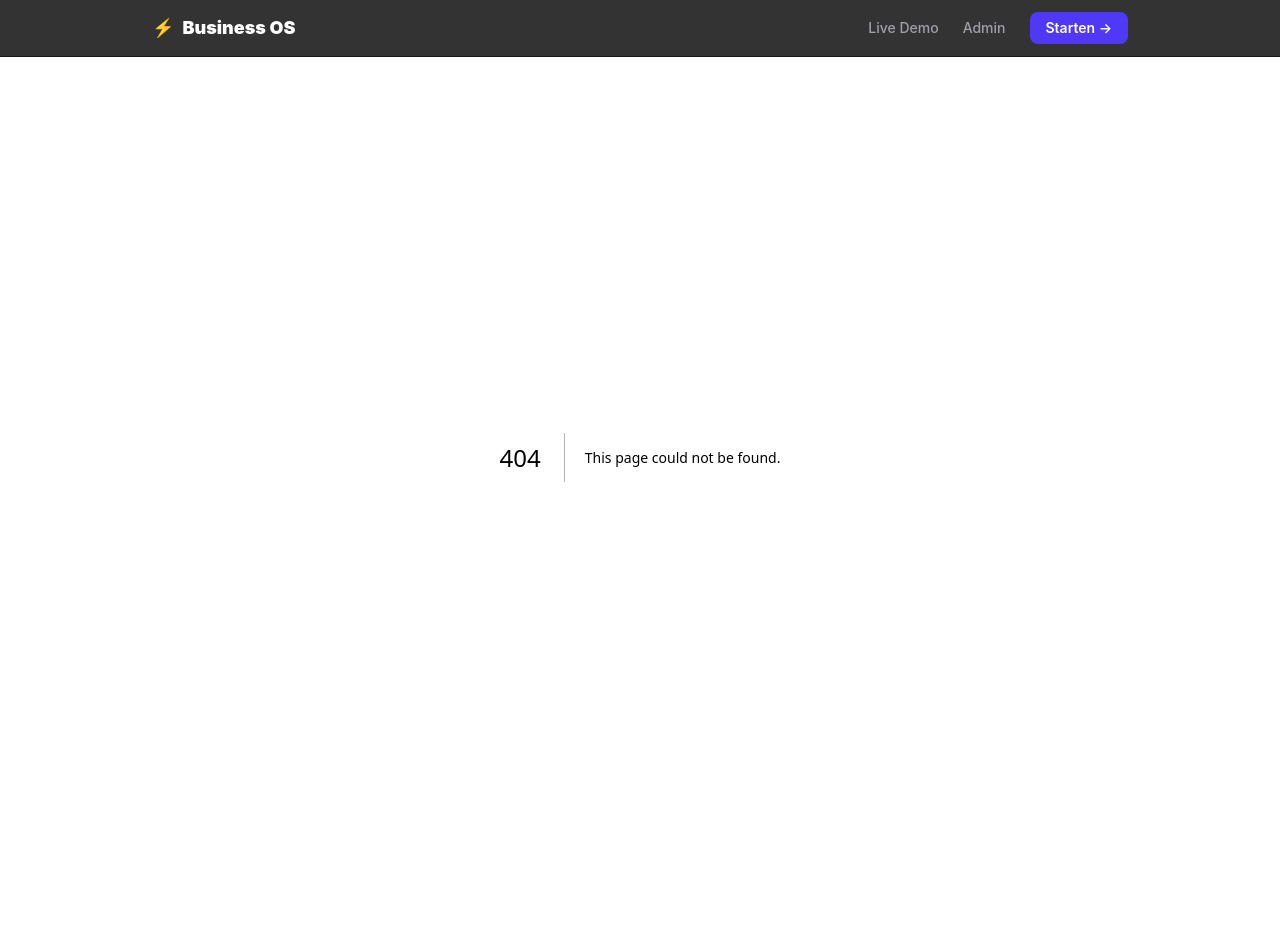
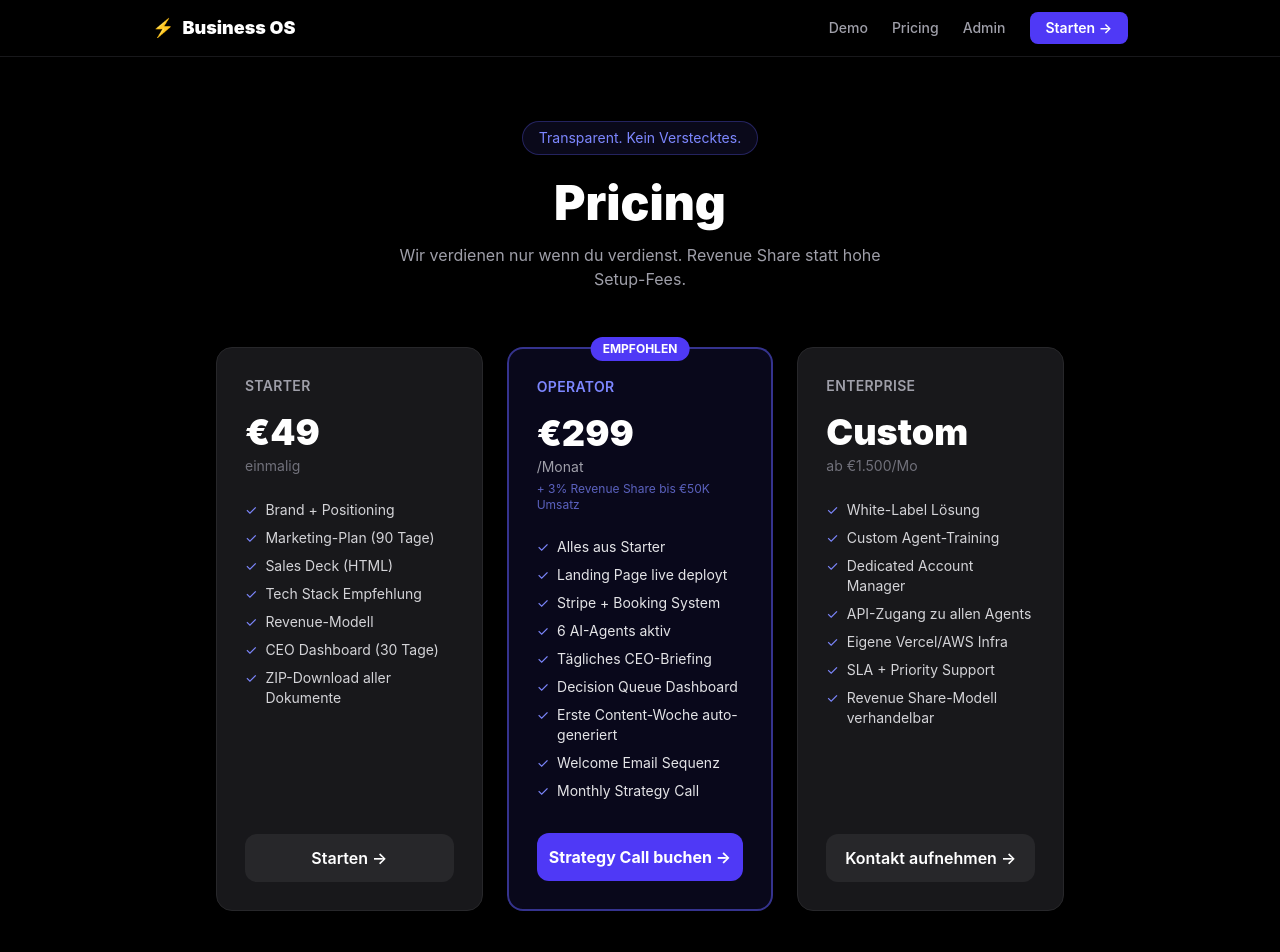
Before and after one commit to Shawty97/business-os, a Next.js app in the folder frontend/: page /pricing in a window 1280 px wide. Before the commit this address had no page. Shown: the top 952 px of the page. Before the commit the page ends 857 px from the top, so only its background shows below. Built offline with nearby package versions, Linux system fonts and the light colour scheme.

Commit message:
[Apex] feat: /pricing page (3-tier), header nav with Pricing link

```diff
--- /dev/null
+++ b/frontend/app/pricing/page.tsx
@@ -0,0 +1,158 @@
+import Link from 'next/link'
+
+export default function PricingPage() {
+  return (
+    <main className="max-w-4xl mx-auto px-6 py-16">
+      <div className="text-center mb-14">
+        <div className="inline-block bg-indigo-500/10 border border-indigo-500/30 text-indigo-400 text-sm px-4 py-1.5 rounded-full mb-6">
+          Transparent. Kein Verstecktes.
+        </div>
+        <h1 className="text-5xl font-black mb-4">Pricing</h1>
+        <p className="text-zinc-400 max-w-lg mx-auto">
+          Wir verdienen nur wenn du verdienst.
+          Revenue Share statt hohe Setup-Fees.
+        </p>
+      </div>
+
+      {/* Plans */}
+      <div className="grid grid-cols-1 md:grid-cols-3 gap-6 mb-16">
+
+        {/* Starter */}
+        <div className="bg-zinc-900 border border-zinc-800 rounded-2xl p-7 flex flex-col">
+          <div className="text-zinc-400 text-sm font-semibold uppercase tracking-wide mb-4">Starter</div>
+          <div className="text-4xl font-black text-white mb-1">€49</div>
+          <div className="text-zinc-500 text-sm mb-6">einmalig</div>
+          <ul className="space-y-2 text-sm text-zinc-300 mb-8 flex-1">
+            {[
+              'Brand + Positioning',
+              'Marketing-Plan (90 Tage)',
+              'Sales Deck (HTML)',
+              'Tech Stack Empfehlung',
+              'Revenue-Modell',
+              'CEO Dashboard (30 Tage)',
+              'ZIP-Download aller Dokumente',
+            ].map(f => (
+              <li key={f} className="flex gap-2"><span className="text-indigo-400">✓</span>{f}</li>
+            ))}
+          </ul>
+          <Link
+            href="/build"
+            className="text-center bg-zinc-800 hover:bg-zinc-700 text-white font-semibold py-3 rounded-xl transition-colors"
+          >
+            Starten →
+          </Link>
+        </div>
+
+        {/* Operator */}
+        <div className="bg-indigo-900/20 border-2 border-indigo-500/50 rounded-2xl p-7 flex flex-col relative">
+          <div className="absolute -top-3 left-1/2 -translate-x-1/2 bg-indigo-600 text-white text-xs font-bold px-3 py-1 rounded-full">
+            EMPFOHLEN
+          </div>
+          <div className="text-indigo-400 text-sm font-semibold uppercase tracking-wide mb-4">Operator</div>
+          <div className="text-4xl font-black text-white mb-1">€299</div>
+          <div className="text-zinc-400 text-sm mb-1">/Monat</div>
+          <div className="text-indigo-400/70 text-xs mb-6">+ 3% Revenue Share bis €50K Umsatz</div>
+          <ul className="space-y-2 text-sm text-zinc-200 mb-8 flex-1">
+            {[
+              'Alles aus Starter',
+              'Landing Page live deployt',
+              'Stripe + Booking System',
+              '6 AI-Agents aktiv',
+              'Tägliches CEO-Briefing',
+              'Decision Queue Dashboard',
+              'Erste Content-Woche auto-generiert',
+              'Welcome Email Sequenz',
+              'Monthly Strategy Call',
+            ].map(f => (
+              <li key={f} className="flex gap-2"><span className="text-indigo-400">✓</span>{f}</li>
+            ))}
+          </ul>
+          <a
+            href="https://cal.com/a-impact/strategy"
+            target="_blank"
+            rel="noopener noreferrer"
+            className="text-center bg-indigo-600 hover:bg-indigo-500 text-white font-bold py-3 rounded-xl transition-colors"
+          >
+            Strategy Call buchen →
+          </a>
+        </div>
+
+        {/* Enterprise */}
+        <div className="bg-zinc-900 border border-zinc-800 rounded-2xl p-7 flex flex-col">
+          <div className="text-zinc-400 text-sm font-semibold uppercase tracking-wide mb-4">Enterprise</div>
+          <div className="text-4xl font-black text-white mb-1">Custom</div>
+          <div className="text-zinc-500 text-sm mb-6">ab €1.500/Mo</div>
+          <ul className="space-y-2 text-sm text-zinc-300 mb-8 flex-1">
+            {[
+              'White-Label Lösung',
+              'Custom Agent-Training',
+              'Dedicated Account Manager',
+              'API-Zugang zu allen Agents',
+              'Eigene Vercel/AWS Infra',
+              'SLA + Priority Support',
+              'Revenue Share-Modell verhandelbar',
+            ].map(f => (
+              <li key={f} className="flex gap-2"><span className="text-indigo-400">✓</span>{f}</li>
+            ))}
+          </ul>
+          <a
+            href="mailto:apex@a-impact.io"
+            className="text-center bg-zinc-800 hover:bg-zinc-700 text-white font-semibold py-3 rounded-xl transition-colors"
+          >
+            Kontakt aufnehmen →
+          </a>
+        </div>
+      </div>
+
+      {/* FAQ */}
+      <div className="mb-16">
+        <h2 className="text-2xl font-bold text-center mb-8">Häufige Fragen</h2>
+        <div className="space-y-4">
+          {[
+            {
+              q: 'Was ist Revenue Share?',
+              a: 'Wir nehmen 3% deines monatlichen Umsatzes bis du €50.000 Umsatz pro Monat erreichst. Danach: 0%. Wir haben ein Incentive damit du wächst.',
+            },
+            {
+              q: 'Kann ich monatlich kündigen?',
+              a: 'Ja. Kein Vertrag, keine Mindestlaufzeit. Kündigung per E-Mail, sofort wirksam zum Monatsende.',
+            },
+            {
+              q: 'Was passiert nach dem Deploy?',
+              a: 'Deine Agents laufen weiter. CEO Dashboard bleibt aktiv. Du bekommst tägliche Briefings. Wir optimieren auf Basis deiner Entscheidungen.',
+            },
+            {
+              q: 'Brauche ich Tech-Kenntnisse?',
+              a: 'Nein. Du schreibst Text, wir kümmern uns um alles andere. Landing Page, Hosting, Agents, Analytics — komplett managed.',
+            },
+          ].map(({ q, a }) => (
+            <div key={q} className="bg-zinc-900 border border-zinc-800 rounded-xl p-5">
+              <div className="font-semibold text-white mb-2">{q}</div>
+              <div className="text-zinc-400 text-sm leading-relaxed">{a}</div>
+            </div>
+          ))}
+        </div>
+      </div>
+
+      {/* CTA */}
+      <div className="text-center bg-zinc-900 border border-zinc-800 rounded-2xl p-10">
+        <h2 className="text-3xl font-black mb-3">Bereit loszulegen?</h2>
+        <p className="text-zinc-400 mb-6">Dein erstes Business in 90 Sekunden. Keine Kreditkarte nötig.</p>
+        <div className="flex flex-col sm:flex-row gap-4 justify-center">
+          <Link
+            href="/demo"
+            className="bg-indigo-600 hover:bg-indigo-500 text-white font-bold px-8 py-3 rounded-xl transition-colors"
+          >
+            ⚡ Live Demo starten
+          </Link>
+          <Link
+            href="/build"
+            className="bg-zinc-800 hover:bg-zinc-700 text-white font-semibold px-8 py-3 rounded-xl transition-colors"
+          >
+            Eigenes Business bauen
+          </Link>
+        </div>
+      </div>
+    </main>
+  )
+}
--- a/frontend/components/Header.tsx
+++ b/frontend/components/Header.tsx
@@ -10,7 +10,10 @@ export default function Header() {
         </Link>
         <nav className="flex items-center gap-6">
           <Link href="/demo" className="text-zinc-400 hover:text-white text-sm font-medium transition-colors">
-            Live Demo
+            Demo
+          </Link>
+          <Link href="/pricing" className="text-zinc-400 hover:text-white text-sm font-medium transition-colors">
+            Pricing
           </Link>
           <Link href="/admin" className="text-zinc-400 hover:text-white text-sm font-medium transition-colors">
             Admin
```
